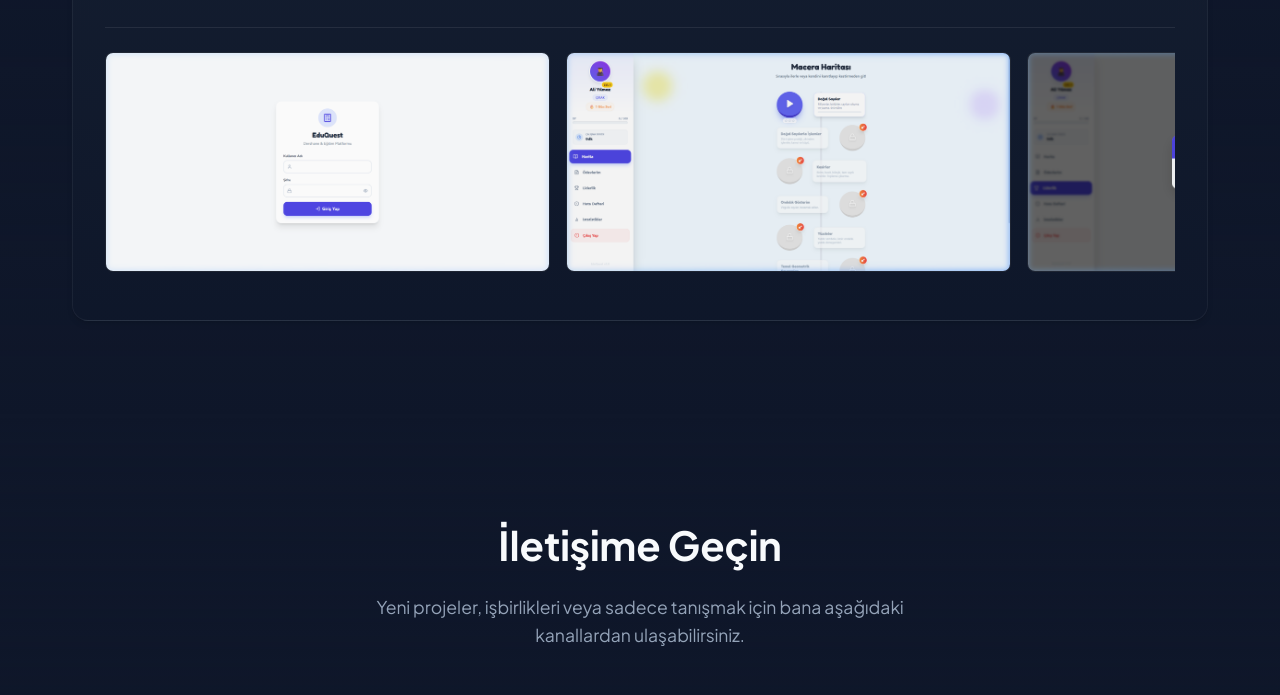
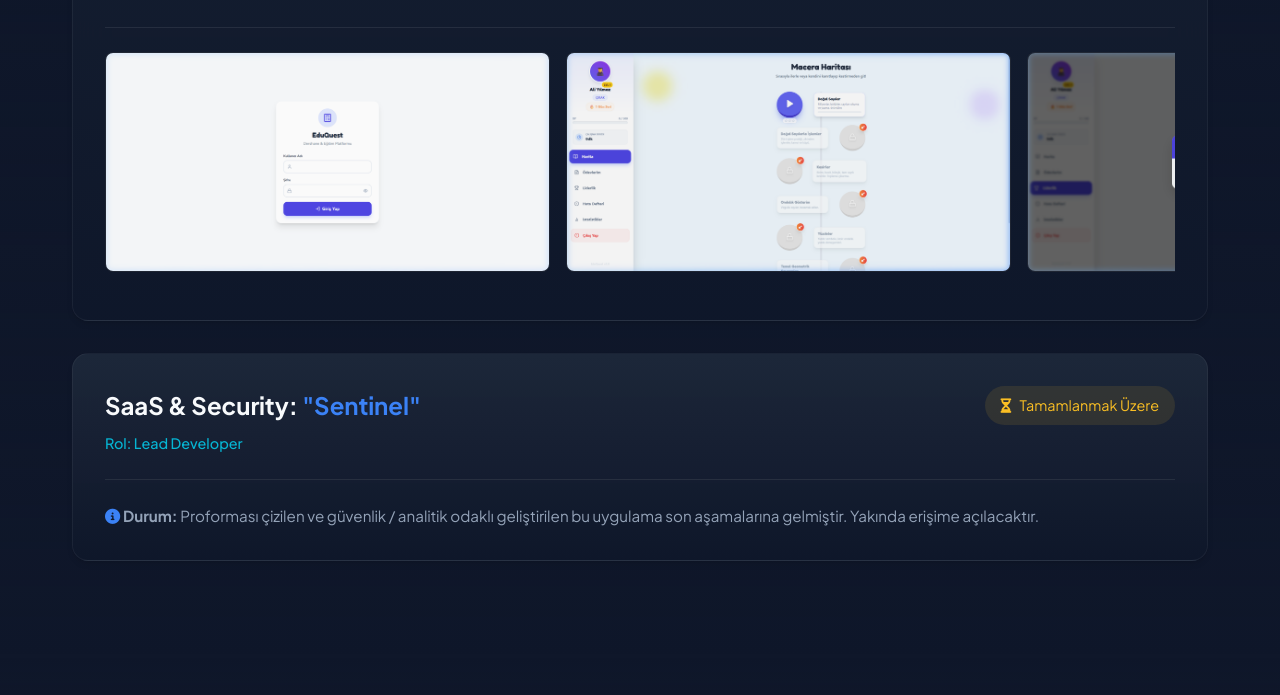
Before and after one commit to Celkay/berkayyucel-portfolio, a plain HTML site: page apps.html in a window 1280 px wide. Shown: the part 1730-2425 px from the top of the page. Drawn offline with Linux system fonts and the light colour scheme.

Commit message:
added sentinel project

```diff
--- a/apps.html
+++ b/apps.html
@@ -143,6 +143,26 @@
                 </div>
             </div>
 
+            <div class="glass-card protected-card mt-4">
+                <div class="protected-header">
+                    <div class="project-info">
+                        <h3>SaaS & Security: <span class="highlight">"Sentinel"</span></h3>
+                        <span class="role" data-i18n="sen_role">Rol: Lead Developer</span>
+                    </div>
+                    <div class="lock-icon"
+                        style="color: #fbbf24; border-color: rgba(251, 191, 36, 0.2); background: rgba(251, 191, 36, 0.1);">
+                        <i class="fa-solid fa-hourglass-half"></i>
+                        <span data-i18n="sen_badge">Tamamlanmak Üzere</span>
+                    </div>
+                </div>
+                <div class="protected-body">
+                    <p><strong data-i18n="sen_summary_title"><i class="fa-solid fa-info-circle"
+                                style="color:var(--accent-primary);"></i> Durum:</strong><span data-i18n="sen_summary">
+                            Proforması çizilen ve güvenlik / analitik odaklı geliştirilen bu uygulama son aşamalarına
+                            gelmiştir. Yakında erişime açılacaktır.</span></p>
+                </div>
+            </div>
+
 
     </section>
 
--- a/lang.js
+++ b/lang.js
@@ -100,7 +100,13 @@ const dictionary = {
         ton_dev3: "<strong>Karar Ağacı Yapısı:</strong> Oyuncunun seçimlerine bağlı olarak hikaye akışını yönlendiren \"Node\" (düğüm) tabanlı JSON veri mimarisi entegre edildi.",
         ton_goals_title: "<i class=\"fa-solid fa-list-check\" style=\"color:var(--accent-secondary);\"></i> İleriki Geliştirme Hedefleri:",
         ton_g1: "Dalgalanan ve daha derin diyalog ağaçlarının JSON dosyalarına uyarlanması.",
-        ton_g2: "Sayfa çevirme ve rüzgar hışırtısı gibi temel işitsel geri bildirimlerin eklenmesi."
+        ton_g2: "Sayfa çevirme ve rüzgar hışırtısı gibi temel işitsel geri bildirimlerin eklenmesi.",
+
+        // Sentinel
+        sen_role: "Rol: Lead Developer",
+        sen_badge: "Tamamlanmak Üzere",
+        sen_summary_title: "<i class=\"fa-solid fa-info-circle\" style=\"color:var(--accent-primary);\"></i> Durum:",
+        sen_summary: " Proforması çizilen ve güvenlik / analitik odaklı geliştirilen bu uygulama son aşamalarına gelmiştir. Yakında erişime açılacaktır."
     },
     en: {
         // Navbar
@@ -227,7 +233,13 @@ const dictionary = {
         mq_t3: "<strong>Test Automation (Playwright):</strong> Prototyping E2E test scenarios specifically guaranteeing core functionality (Login, Assigning Tasks) operates seamlessly.",
         mq_goals_title: "<i class=\"fa-solid fa-chart-line\" style=\"color:var(--accent-secondary);\"></i> Product Goals:",
         mq_g1: "<strong>Teacher Onboarding:</strong> Strategies developed to intuit tool usage, minimizing Time-to-Value metrics during initial feature adoption.",
-        mq_g2: "<strong>Student Motivation:</strong> Experimental tracking investigating whether gamified progression maps elevate long-term retention rates relative to standard testing procedures."
+        mq_g2: "<strong>Student Motivation:</strong> Experimental tracking investigating whether gamified progression maps elevate long-term retention rates relative to standard testing procedures.",
+
+        // Sentinel
+        sen_role: "Role: Lead Developer",
+        sen_badge: "Nearing Completion",
+        sen_summary_title: "<i class=\"fa-solid fa-info-circle\" style=\"color:var(--accent-primary);\"></i> Status:",
+        sen_summary: " This security and analytics-focused application, whose structural design is finalized, has reached its concluding stages of development. It will be available shortly."
     }
 };
 
```
